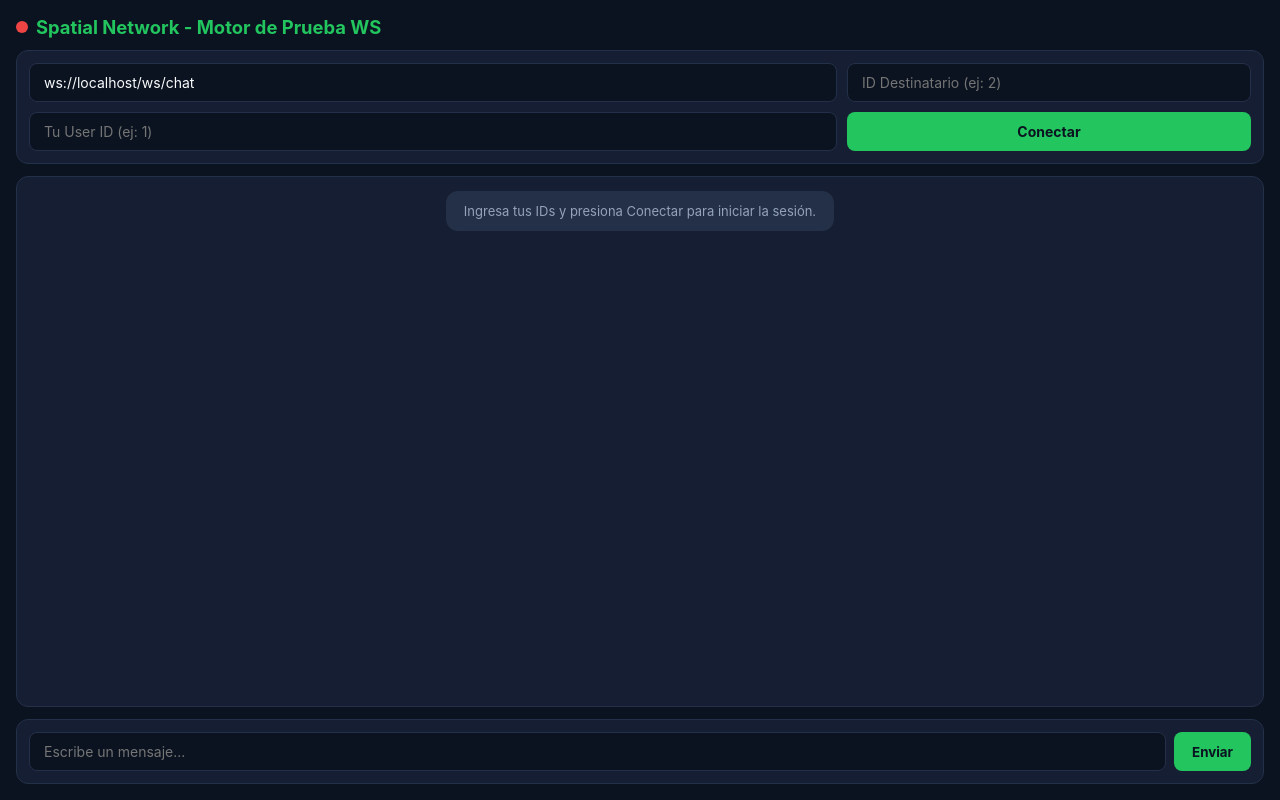
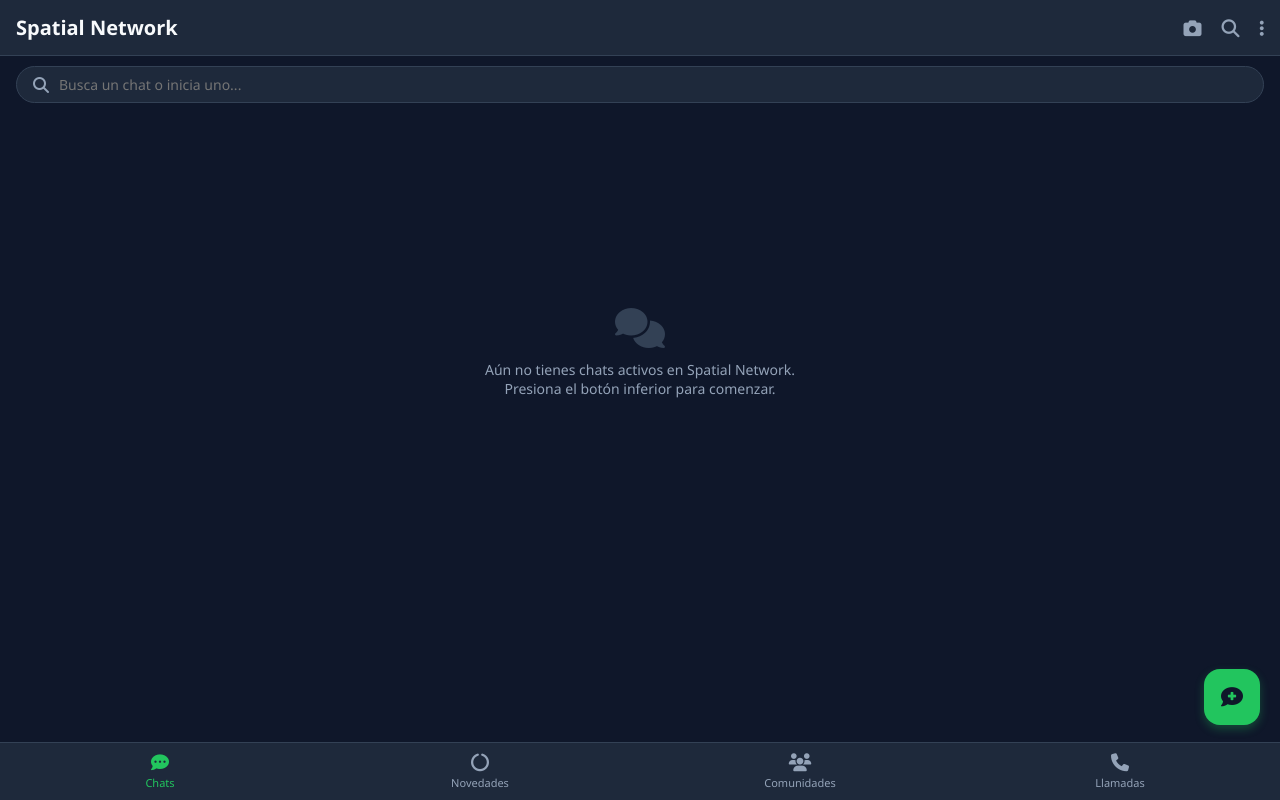
Before and after one commit to moisescarreno206-ui/spatial-network, a Flask app: template templates/index.html in a window 1280 px wide. Run offline with Flask 3, Linux system fonts and the light colour scheme; the template is opened without the code that fills it, so the values that code supplies are empty; parts of the project's set-up code (start-up, migrations or seed data) failed here and were passed over.

Commit message:
Update index.html

```diff
--- a/templates/index.html
+++ b/templates/index.html
@@ -3,292 +3,360 @@
 <head>
     <meta charset="UTF-8">
     <meta name="viewport" content="width=device-width, initial-scale=1.0">
-  <title>Spatial Network - Motor de Prueba WS</title>
+    <title>Spatial Network - Chats</title>
+    <!-- FontAwesome para los iconos -->
+    <link rel="stylesheet" href="https://cdnjs.cloudflare.com/ajax/libs/font-awesome/6.4.0/css/all.min.css">
     <style>
+        :root {
+            --bg-primary: #0f172a;
+            --bg-secondary: #1e293b;
+            --bg-card: #1e293b;
+            --accent-green: #22c55e;
+            --accent-hover: #16a34a;
+            --text-main: #f8fafc;
+            --text-muted: #94a3b8;
+            --border-color: #334155;
+        }
+
         * {
             box-sizing: border-box;
             margin: 0;
             padding: 0;
-      font-family: -apple-system, BlinkMacSystemFont, "Segoe UI", Roboto, Helvetica, Arial, sans-serif;
+            font-family: 'Segoe UI', Tahoma, Geneva, Verdana, sans-serif;
         }
 
         body {
-      background-color: #0b1320;
-      color: #e2e8f0;
+            background-color: var(--bg-primary);
+            color: var(--text-main);
+            height: 100vh;
             display: flex;
             flex-direction: column;
-      height: 100vh;
-      padding: 16px;
+            overflow: hidden;
+        }
+
+        /* --- BARRA SUPERIOR --- */
+        .app-header {
+            background-color: var(--bg-secondary);
+            padding: 14px 16px;
+            display: flex;
+            justify-content: space-between;
+            align-items: center;
+            border-bottom: 1px solid var(--border-color);
+        }
+
+        .app-title {
+            font-size: 20px;
+            font-weight: 600;
+            color: var(--text-main);
+        }
+
+        .header-actions {
+            display: flex;
+            gap: 20px;
+            align-items: center;
+        }
+
+        .header-actions i {
+            font-size: 18px;
+            color: var(--text-muted);
+            cursor: pointer;
+        }
+
+        .header-actions i:hover {
+            color: var(--accent-green);
+        }
+
+        /* Menú desplegable superior */
+        .dropdown-menu {
+            position: absolute;
+            top: 55px;
+            right: 15px;
+            background-color: var(--bg-secondary);
+            border: 1px solid var(--border-color);
+            border-radius: 8px;
+            box-shadow: 0 4px 12px rgba(0,0,0,0.5);
+            display: none;
+            flex-direction: column;
+            width: 180px;
+            z-index: 100;
+        }
+
+        .dropdown-menu.show {
+            display: flex;
+        }
+
+        .dropdown-item {
+            padding: 12px 16px;
+            color: var(--text-main);
+            text-decoration: none;
+            font-size: 14px;
+            border-bottom: 1px solid rgba(255,255,255,0.05);
+        }
+
+        .dropdown-item:hover {
+            background-color: rgba(34, 197, 94, 0.1);
+            color: var(--accent-green);
+        }
+
+        /* --- CONTENEDOR DE PESTAÑAS --- */
+        .tab-content {
+            flex: 1;
+            overflow-y: auto;
+            display: none;
+            position: relative;
+        }
+
+        .tab-content.active {
+            display: block;
+        }
+
+        /* Barra de búsqueda interna */
+        .search-container {
+            padding: 10px 16px;
+            background-color: var(--bg-primary);
+        }
+
+        .search-box {
+            background-color: var(--bg-secondary);
+            border-radius: 20px;
+            padding: 8px 16px;
+            display: flex;
+            align-items: center;
+            gap: 10px;
+            border: 1px solid var(--border-color);
+        }
+
+        .search-box input {
+            background: transparent;
+            border: none;
+            color: var(--text-main);
+            outline: none;
+            width: 100%;
+            font-size: 14px;
+        }
+
+        .search-box i {
+            color: var(--text-muted);
+        }
+
+        /* Lista de Chats vacía inicialmente */
+        .chat-list {
+            list-style: none;
+        }
+
+        .empty-chats {
+            display: flex;
+            flex-direction: column;
+            align-items: center;
+            justify-content: center;
+            height: 60vh;
+            color: var(--text-muted);
+            text-align: center;
+            padding: 0 20px;
             gap: 12px;
         }
 
-    /* Encabezado */
-    .header {
+        .empty-chats i {
+            font-size: 40px;
+            color: var(--border-color);
+        }
+
+        .empty-chats p {
+            font-size: 14px;
+        }
+
+        /* --- BOTÓN FLOTANTE (FAB) --- */
+        .fab {
+            position: fixed;
+            bottom: 75px;
+            right: 20px;
+            background-color: var(--accent-green);
+            color: #0f172a;
+            width: 56px;
+            height: 56px;
+            border-radius: 16px;
             display: flex;
             align-items: center;
-      gap: 8px;
-      font-size: 1.15rem;
-      font-weight: 700;
-      color: #22c55e;
+            justify-content: center;
+            font-size: 22px;
+            box-shadow: 0 4px 10px rgba(34, 197, 94, 0.3);
+            cursor: pointer;
+            transition: transform 0.2s;
+            z-index: 10;
         }
 
-    .status-dot {
-      width: 12px;
-      height: 12px;
-      border-radius: 50%;
-      background-color: #ef4444;
-      display: inline-block;
-      transition: background-color 0.3s;
+        .fab:hover {
+            transform: scale(1.05);
+            background-color: var(--accent-hover);
         }
 
-    .status-dot.online {
-      background-color: #22c55e;
+        /* --- BARRA DE NAVEGACIÓN INFERIOR --- */
+        .bottom-nav {
+            background-color: var(--bg-secondary);
+            display: flex;
+            justify-content: space-around;
+            padding: 10px 0;
+            border-top: 1px solid var(--border-color);
         }
 
-    /* Tarjetas de Contenido */
-    .card {
-      background: #151e32;
-      border: 1px solid #233048;
-      border-radius: 12px;
-      padding: 12px;
+        .nav-item {
+            display: flex;
+            flex-direction: column;
+            align-items: center;
+            gap: 4px;
+            background: transparent;
+            border: none;
+            color: var(--text-muted);
+            cursor: pointer;
+            font-size: 11px;
+            flex: 1;
         }
 
-    /* Formulario de Configuración (Grid 2x2) */
-    .settings-grid {
-      display: grid;
-      grid-template-columns: 2fr 1fr;
-      gap: 10px;
+        .nav-item i {
+            font-size: 18px;
         }
 
-    input {
-      background: #0b1320;
-      border: 1px solid #233048;
-      color: #f8fafc;
-      padding: 10px 14px;
-      border-radius: 8px;
-      font-size: 14px;
-      outline: none;
-      width: 100%;
+        .nav-item.active {
+            color: var(--accent-green);
         }
 
-    input:focus {
-      border-color: #22c55e;
-    }
-
-    .btn-connect {
-      background: #22c55e;
-      color: #0b1320;
-      font-weight: 700;
-      border: none;
-      border-radius: 8px;
-      padding: 10px;
-      cursor: pointer;
-      font-size: 14px;
-      transition: background-color 0.2s;
-    }
-
-    .btn-connect.connected {
-      background: #ef4444;
-      color: #ffffff;
-    }
-
-    /* Caja del Chat */
-    #chat-window {
-      flex: 1;
-      background: #151e32;
-      border: 1px solid #233048;
-      border-radius: 12px;
-      padding: 14px;
+        .placeholder-tab {
             display: flex;
             flex-direction: column;
+            align-items: center;
+            justify-content: center;
+            height: 100%;
+            color: var(--text-muted);
             gap: 10px;
-      overflow-y: auto;
-    }
-
-    .sys-msg {
-      align-self: center;
-      background: #233048;
-      color: #94a3b8;
-      padding: 12px 18px;
-      border-radius: 12px;
-      font-size: 13px;
-      text-align: center;
-      max-width: 85%;
-    }
-
-    .msg-bubble {
-      max-width: 75%;
-      padding: 10px 14px;
-      border-radius: 10px;
-      font-size: 14px;
-      word-break: break-word;
-    }
-
-    .msg-bubble.sent {
-      align-self: flex-end;
-      background: #15803d;
-      color: #ffffff;
-    }
-
-    .msg-bubble.received {
-      align-self: flex-start;
-      background: #233048;
-      color: #ffffff;
-    }
-
-    /* Barra Inferior de Entrada */
-    .input-bar {
-      display: flex;
-      gap: 8px;
-    }
-
-    .btn-send {
-      background: #22c55e;
-      color: #0b1320;
-      font-weight: 700;
-      border: none;
-      border-radius: 8px;
-      padding: 10px 18px;
-      cursor: pointer;
         }
     </style>
 </head>
 <body>
 
-  <!-- Título con indicador -->
-  <div class="header">
-    <span id="statusDot" class="status-dot"></span>
-    <span>Spatial Network - Motor de Prueba WS</span>
+    <!-- BARRA SUPERIOR -->
+    <header class="app-header">
+        <span class="app-title">Spatial Network</span>
+        <div class="header-actions">
+            <i class="fa-solid fa-camera"></i>
+            <i class="fa-solid fa-magnifying-glass" id="search-toggle"></i>
+            <i class="fa-solid fa-ellipsis-vertical" id="menu-toggle"></i>
         </div>
 
-  <!-- Formulario de Conexión -->
-  <div class="card">
-    <div class="settings-grid">
-      <input type="text" id="wsUrl" placeholder="wss://tu-app.onrender.com/ws/chat">
-      <input type="text" id="recipientId" placeholder="ID Destinatario (ej: 2)">
-      <input type="text" id="userId" placeholder="Tu User ID (ej: 1)">
-      <button id="btnConnect" class="btn-connect" onclick="toggleConnection()">Conectar</button>
+        <!-- Menú Desplegable -->
+        <div class="dropdown-menu" id="dropdownMenu">
+            <a href="#" class="dropdown-item">Nuevo grupo</a>
+            <a href="#" class="dropdown-item">Nueva difusión</a>
+            <a href="#" class="dropdown-item">Dispositivos vinculados</a>
+            <a href="#" class="dropdown-item">Destacados</a>
+            <a href="#" class="dropdown-item" onclick="cerrarSesion()">Ajustes / Salir</a>
+        </div>
+    </header>
+
+    <!-- CONTENIDO DE LAS PESTAÑAS -->
+
+    <!-- Pestaña 1: CHATS -->
+    <div id="tab-chats" class="tab-content active">
+        <div class="search-container">
+            <div class="search-box">
+                <i class="fa-solid fa-magnifying-glass"></i>
+                <input type="text" placeholder="Busca un chat o inicia uno...">
             </div>
         </div>
 
-  <!-- Ventana de Chat -->
-  <div id="chat-window">
-    <div id="systemPill" class="sys-msg">
-      Ingresa tus IDs y presiona Conectar para iniciar la sesión.
+        <!-- Lista totalmente vacía lista para llenarse con los usuarios reales de la red -->
+        <ul class="chat-list" id="chatListContainer">
+            <div class="empty-chats">
+                <i class="fa-solid fa-comments"></i>
+                <p>Aún no tienes chats activos en Spatial Network.<br>Presiona el botón inferior para comenzar.</p>
+            </div>
+        </ul>
+    </div>
+
+    <!-- Pestaña 2: NOVEDADES -->
+    <div id="tab-novs" class="tab-content">
+        <div class="placeholder-tab">
+            <i class="fa-solid fa-circle-nodes fa-2x"></i>
+            <p>Sección de Novedades y Estados</p>
         </div>
     </div>
 
-  <!-- Barra para enviar mensaje -->
-  <div class="card input-bar">
-    <input type="text" id="msgInput" placeholder="Escribe un mensaje..." onkeypress="handleEnter(event)">
-    <button class="btn-send" onclick="sendMessage()">Enviar</button>
+    <!-- Pestaña 3: COMUNIDADES -->
+    <div id="tab-comms" class="tab-content">
+        <div class="placeholder-tab">
+            <i class="fa-solid fa-users-rectangle fa-2x"></i>
+            <p>Comunidades de Spatial Network</p>
+        </div>
     </div>
 
+    <!-- Pestaña 4: LLAMADAS -->
+    <div id="tab-calls" class="tab-content">
+        <div class="placeholder-tab">
+            <i class="fa-solid fa-phone fa-2x"></i>
+            <p>Historial de llamadas espaciales</p>
+        </div>
+    </div>
+
+    <!-- BOTÓN FLOTANTE (FAB) -->
+    <div class="fab" title="Nuevo chat">
+        <i class="fa-solid fa-comment-medical"></i>
+    </div>
+
+    <!-- BARRA DE NAVEGACIÓN INFERIOR -->
+    <nav class="bottom-nav">
+        <button class="nav-item active" onclick="switchTab('chats', this)">
+            <i class="fa-solid fa-comment-dots"></i>
+            <span>Chats</span>
+        </button>
+        <button class="nav-item" onclick="switchTab('novs', this)">
+            <i class="fa-solid fa-circle-notch"></i>
+            <span>Novedades</span>
+        </button>
+        <button class="nav-item" onclick="switchTab('comms', this)">
+            <i class="fa-solid fa-users"></i>
+            <span>Comunidades</span>
+        </button>
+        <button class="nav-item" onclick="switchTab('calls', this)">
+            <i class="fa-solid fa-phone"></i>
+            <span>Llamadas</span>
+        </button>
+    </nav>
+
     <script>
-    let socket = null;
-    let isConnected = false;
+        // Control del menú desplegable superior
+        const menuToggle = document.getElementById('menu-toggle');
+        const dropdownMenu = document.getElementById('dropdownMenu');
 
-    // Autocompleta la URL del WebSocket según Render o Local
-    window.onload = () => {
-      const protocol = window.location.protocol === 'https:' ? 'wss:' : 'ws:';
-      document.getElementById('wsUrl').value = `${protocol}//${window.location.host}/ws/chat`;
-    };
+        menuToggle.addEventListener('click', (e) => {
+            e.stopPropagation();
+            dropdownMenu.classList.toggle('show');
+        });
 
-    function toggleConnection() {
-      if (isConnected) {
-        socket.close();
-        return;
+        window.addEventListener('click', () => {
+            dropdownMenu.classList.remove('show');
+        });
+
+        // Cambio de pestañas inferiores
+        function switchTab(tabName, element) {
+            document.querySelectorAll('.tab-content').forEach(tab => tab.classList.remove('active'));
+            document.querySelectorAll('.nav-item').forEach(nav => nav.classList.remove('active'));
+
+            if (tabName === 'chats') {
+                document.getElementById('tab-chats').classList.add('active');
+            } else if (tabName === 'novs') {
+                document.getElementById('tab-novs').classList.add('active');
+            } else if (tabName === 'comms') {
+                document.getElementById('tab-comms').classList.add('active');
+            } else if (tabName === 'calls') {
+                document.getElementById('tab-calls').classList.add('active');
             }
 
-      const url = document.getElementById('wsUrl').value.trim();
-      const userId = document.getElementById('userId').value.trim();
-
-      if (!userId) {
-        alert("Ingresa tu ID de usuario");
-        return;
+            element.classList.add('active');
         }
 
-      const fullUrl = `${url}?user_id=${userId}&token=dummy_token`;
-      socket = new WebSocket(fullUrl);
-
-      socket.onopen = () => {
-        isConnected = true;
-        document.getElementById('statusDot').classList.add('online');
-        const btn = document.getElementById('btnConnect');
-        btn.innerText = "Desconectar";
-        btn.classList.add('connected');
-
-        updateSystemPill(`🟢 Conectado en vivo como Usuario #${userId}`);
-      };
-
-      socket.onmessage = (event) => {
-        const data = JSON.parse(event.data);
-        if (data.type === 'new_message') {
-          addMessage(data.content, 'received', `De #${data.sender_id}`);
-        } else if (data.type === 'server_ack') {
-          updateSystemPill(`✔ Mensaje guardado/entregado (${data.status})`);
-        } else if (data.type === 'presence_status') {
-          updateSystemPill(`👤 Usuario #${data.user_id} está ${data.status}`);
-        }
-      };
-
-      socket.onclose = () => {
-        isConnected = false;
-        document.getElementById('statusDot').classList.remove('online');
-        const btn = document.getElementById('btnConnect');
-        btn.innerText = "Conectar";
-        btn.classList.remove('connected');
-        updateSystemPill("🔴 Desconectado del servidor.");
-      };
-
-      socket.onerror = (err) => {
-        console.error("WS Error:", err);
-        updateSystemPill("⚠️ Error de conexión al WebSocket.");
-      };
-    }
-
-    function sendMessage() {
-      if (!isConnected) {
-        alert("Primero conéctate al servidor.");
-        return;
-      }
-
-      const recipientId = document.getElementById('recipientId').value.trim();
-      const input = document.getElementById('msgInput');
-      const content = input.value.trim();
-
-      if (!recipientId || !content) return;
-
-      const payload = {
-        type: "send_message",
-        message_id: "msg_" + Date.now(),
-        recipient_id: recipientId,
-        content: content,
-        media_url: null,
-        timestamp: new Date().toISOString()
-      };
-
-      socket.send(JSON.stringify(payload));
-      addMessage(content, 'sent', 'Tú');
-      input.value = '';
-    }
-
-    function handleEnter(e) {
-      if (e.key === 'Enter') sendMessage();
-    }
-
-    function addMessage(text, type, sender) {
-      const box = document.getElementById('chat-window');
-      const div = document.createElement('div');
-      div.className = `msg-bubble ${type}`;
-      div.innerHTML = `<small style="display:block; opacity:0.7; font-size:10px;">${sender}</small>${text}`;
-      box.appendChild(div);
-      box.scrollTop = box.scrollHeight;
-    }
-
-    function updateSystemPill(text) {
-      const pill = document.getElementById('systemPill');
-      if (pill) pill.innerText = text;
+        // Función de cierre de sesión unificada
+        function cerrarSesion() {
+            localStorage.removeItem("spatial_user");
+            window.location.href = "/";
         }
     </script>
 </body>
```
Lines whose indentation alone changed are shown as unchanged.
